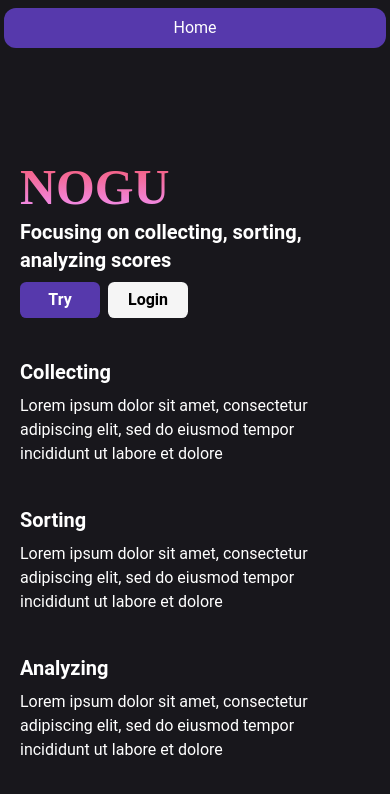
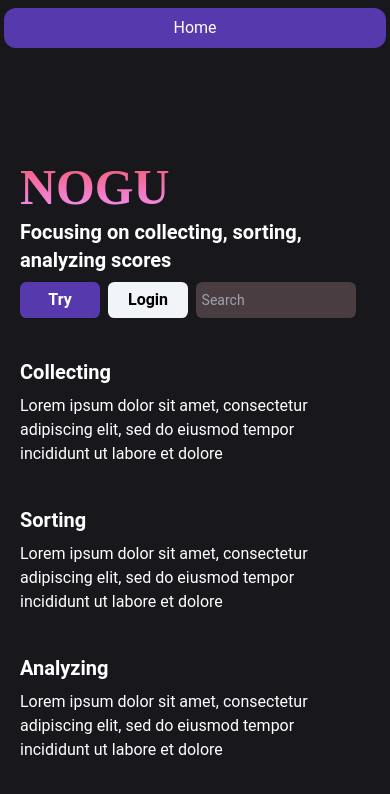
Before and after one commit to TrueRou/nogu, a Vue app in the folder frontend/: page / in a window 390 px wide. Shown: the top 794 px of the page. Built offline with nearby package versions, Linux system fonts and the light colour scheme.

Commit message:
frontend: make dialog really functional
frontend: add animation and transition
frontend: build button and textbox as component

```diff
--- a/frontend/src/App.vue
+++ b/frontend/src/App.vue
@@ -1,6 +1,10 @@
 <script setup lang="ts">
 import { RouterLink, RouterView } from 'vue-router';
+import { Transition } from 'vue';
 import { useUIStore } from './stores/user_interface';
+import Button from './components/Button.vue'
+import Login from './views/dialogs/Login.vue';
+import Register from './views/dialogs/Register.vue';
 
 const ui = useUIStore();
 </script>
@@ -20,19 +24,58 @@ const ui = useUIStore();
       </div>
     </div>
   </div>
-  <div v-if="ui.dialog.isOpen" class="dialog-container w-80 md:w-96 h-4/6 bg-background-brighter-brown">
-    <component :is="ui.dialog.component"></component>
+  <Transition name="gradual">
+    <div v-if="ui.dialog.isOpen" class="dialog-mask absolute" @click="ui.closeDialog()"></div>
+  </Transition>
+  <div class="dialog-container">
+    <Transition name="bounce">
+      <div v-if="ui.dialog.isOpen" class="bg-background-brighter-brown rounded-xl">
+        <component :is="ui.dialog.component"></component>
+      </div>
+    </Transition>
   </div>
 </template>
 
 <style scoped>
-/* include some styles for dialog */
 .dialog-container {
   position: fixed;
   left: 50%;
   top: 50%;
   transform: translate(-50%, -50%);
+  /* hide dialog by default */
   z-index: 1000;
-  border-radius: 1rem;
+}
+
+.dialog-mask {
+  background-color: rgba(0, 0, 0, 0.4);
+  height: 100%;
+  width: 100%;
+  z-index: 999;
+}
+
+.gradual-leave-active {
+  transition: all 0.5s;
+}
+
+.bounce-enter-active {
+  animation: bounce-in 0.5s;
+}
+
+.bounce-leave-active {
+  animation: bounce-in 0.5s reverse;
+}
+
+@keyframes bounce-in {
+  0% {
+    transform: scale(0);
+  }
+
+  50% {
+    transform: scale(1.25);
+  }
+
+  100% {
+    transform: scale(1);
+  }
 }
 </style>
--- a/frontend/src/assets/base.css
+++ b/frontend/src/assets/base.css
@@ -19,16 +19,3 @@ body {
     flex-direction: column;
     color: white;
 }
-
-button {
-    display: flex;
-    height: 32px;
-    width: 64px;
-    background-color: whitesmoke;
-    border-radius: 0.4rem;
-    color: black;
-    align-items: center;
-    justify-content: center;
-    transition: background-color 0.2s ease-in-out;
-    /* Add a transition effect to the background-color property */
-}
--- /dev/null
+++ b/frontend/src/components/Button.vue
@@ -0,0 +1,60 @@
+<script setup lang="ts">
+import { ref, type PropType } from 'vue';
+import { ButtonKinds } from './typedef';
+
+const kind_sets = {
+    'primary': ['bg-primary-purple', 'hover:bg-primary-brighter-purple', 'text-white'],
+    'secondary': ['bg-slate-100', 'hover:bg-white', 'text-black'],
+    'normal': ['bg-slate-100', 'hover:bg-white', 'text-black'],
+}
+
+defineEmits(['click'])
+
+const props = defineProps({
+    kind: {
+        type: String as PropType<ButtonKinds>,
+        default: ButtonKinds.Primary,
+        required: false,
+    },
+    height: {
+        type: String,
+        default: '2.25',
+        required: false,
+    },
+    width: {
+        type: String,
+        default: '5',
+        required: false,
+    },
+    weight: {
+        type: String,
+        default: '400',
+        required: false,
+    },
+    text: {
+        type: String,
+        required: true,
+    }
+})
+
+const styles = ref({
+    'height': `${props.height}rem`,
+    'width': `${props.width}rem`,
+    'font-weight': `${props.weight}`,
+})
+
+</script>
+
+<template>
+    <button :class="kind_sets[props.kind]" :style="styles" @click="$emit('click')">{{ props.text }}</button>
+</template>
+
+<style scoped>
+button {
+    display: flex;
+    border-radius: 0.4rem;
+    align-items: center;
+    justify-content: center;
+    transition: background-color 0.2s ease-in-out;
+}
+</style>
--- /dev/null
+++ b/frontend/src/components/Input.vue
@@ -0,0 +1,64 @@
+<script setup lang="ts">
+import { ref, type PropType } from 'vue';
+import { InputKinds } from './typedef';
+
+const kind_sets = {
+    'dark': ['bg-background-brighter-pink', 'text-white'],
+    'bright': ['bg-slate-100', 'text-black'],
+}
+
+defineEmits(['update:modelValue'])
+
+const props = defineProps({
+    kind: {
+        type: String as PropType<InputKinds>,
+        default: InputKinds.Bright,
+        required: false,
+    },
+    height: {
+        type: String,
+        default: '2.25',
+        required: false,
+    },
+    width: {
+        type: String,
+        default: '10',
+        required: false,
+    },
+    weight: {
+        type: String,
+        default: '400',
+        required: false,
+    },
+    placeholder: {
+        type: String,
+        default: '',
+        required: false,
+    },
+    modelValue: String,
+})
+
+const styles = ref({
+    'height': `${props.height}rem`,
+    'width': `${props.width}rem`,
+    'font-weight': `${props.weight}`,
+})
+
+</script>
+
+<template>
+    <input :value="modelValue" @input="$emit('update:modelValue', ($event.target as HTMLInputElement).value)"
+        :class="kind_sets[props.kind]" :style="styles" :placeholder="props.placeholder">
+</template>
+
+<style scoped>
+input {
+    display: flex;
+    border-radius: 0.4rem;
+    align-items: center;
+    justify-content: center;
+    padding: 0.35rem;
+    font-size: 14px;
+    /* transition: background-color 0.2s ease-in-out; */
+}
+</style>
--- /dev/null
+++ b/frontend/src/components/typedef.ts
@@ -0,0 +1,12 @@
+enum ButtonKinds {
+    Primary = 'primary',
+    Secondary = 'secondary',
+    Normal = 'normal'
+}
+
+enum InputKinds {
+    Dark = 'dark',
+    Bright = 'bright',
+}
+
+export { ButtonKinds, InputKinds }
--- a/frontend/src/stores/user_interface.ts
+++ b/frontend/src/stores/user_interface.ts
@@ -4,11 +4,11 @@ import { defineStore } from 'pinia'
 export const useUIStore = defineStore('user_interface', () => {
     const dialog = ref({
         'isOpen': false,
-        'component': '',
+        'component': null,
         'data': {}
     })
 
-    function openDialog(component: string) {
+    function openDialog(component: any) {
         dialog.value.isOpen = true
         dialog.value.component = component
         dialog.value.data = {}
@@ -16,7 +16,7 @@ export const useUIStore = defineStore('user_interface', () => {
 
     function closeDialog() {
         dialog.value.isOpen = false
-        dialog.value.component = ''
+        dialog.value.component = null
     }
 
     function showNotification(type: string, message: string, i18n_node: string = '') {
--- a/frontend/src/views/dialogs/Login.vue
+++ b/frontend/src/views/dialogs/Login.vue
@@ -2,7 +2,7 @@
 
 </script>
 <template>
-    <div>
-        Hello World
+    <div class="flex w-96" style="height: 30rem;">
+        <div class="m-4">Hello World!</div>
     </div>
 </template>
--- a/frontend/src/views/pages/Intro.vue
+++ b/frontend/src/views/pages/Intro.vue
@@ -1,7 +1,12 @@
 <script setup lang="ts">
 import { useUIStore } from '@/stores/user_interface';
+import Button from '@/components/Button.vue';
+import Input from '@/components/Input.vue';
+import { ButtonKinds, InputKinds } from '@/components/typedef';
 import { ref } from 'vue';
+import Login from '../dialogs/Login.vue';
 
+const value = ref('');
 
 const ui = useUIStore();
 const features = ref(
@@ -20,6 +25,10 @@ const features = ref(
         }
     ]);
 
+const print = () => {
+    ui.openDialog(Login);
+}
+
 </script>
 
 <template>
@@ -30,10 +39,9 @@ const features = ref(
                     <img src="../../assets/title.svg" class="flex h-16 w-40" />
                     <h2 class="text-xl font-bold text-white">Focusing on collecting, sorting, analyzing scores</h2>
                     <div class="flex mt-2">
-                        <button
-                            class="bg-primary-purple w-20 h-9 hover:bg-primary-brighter-purple mr-2 text-white font-semibold">Try</button>
-                        <button class="bg-whitesmoke w-20 h-9 hover:bg-white text-black font-semibold"
-                            @click="ui.openDialog('Login')">Login</button>
+                        <Button class="mr-2" :kind="ButtonKinds.Primary" text="Try" weight="600" @click="print"></Button>
+                        <Button class="mr-2" :kind="ButtonKinds.Normal" text="Login" weight="600"></Button>
+                        <Input v-model="value" :kind="InputKinds.Dark" placeholder="Search"></Input>
                     </div>
                 </div>
                 <img class="hidden h-64 sm:flex md:ml-24" src="https://s2.loli.net/2023/11/01/mrZisGMnxqtC8Tv.png">
--- a/frontend/tailwind.config.js
+++ b/frontend/tailwind.config.js
@@ -14,7 +14,9 @@ export default {
         },
         'background': {
           'brown': '#18171C',
-          'brighter-brown': '#382E32'
+          'brighter-brown': '#382E32',
+          'pink': '#382E32',
+          'brighter-pink': '#4A3D42'
         },
       },
     },
```
